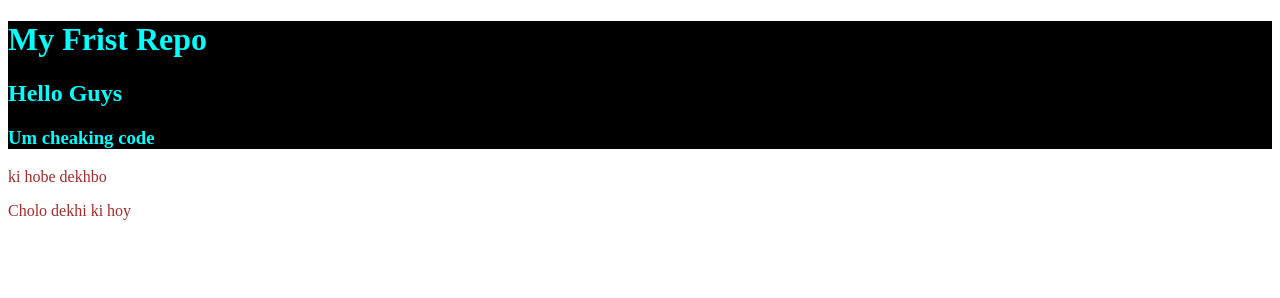
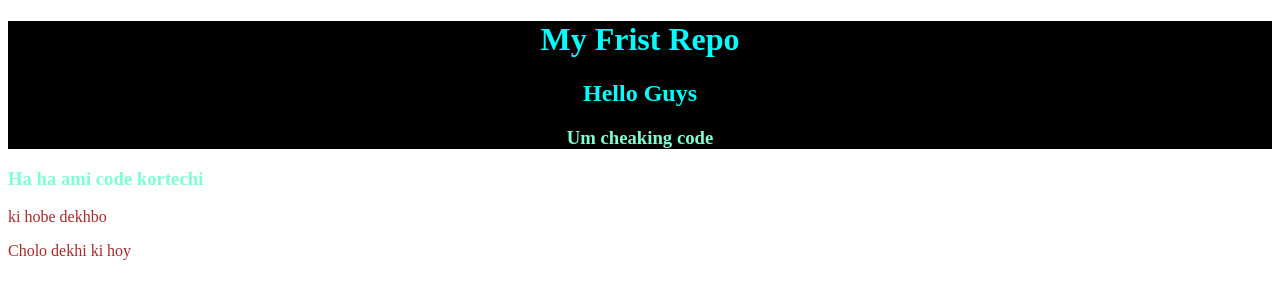
Before and after one commit to dipta3/frist-repo, a plain HTML site: page index.html in a window 1280 px wide. Drawn offline with Linux system fonts and the light colour scheme.

Commit message:
new header added

```diff
--- a/index.html
+++ b/index.html
@@ -13,6 +13,7 @@
             <h2>Hello Guys </h2>
             <h3>Um cheaking code</h3>
         </div>
+        <h3>Ha ha ami code kortechi</h3>
     <p>ki hobe dekhbo</p>
     <p>Cholo dekhi ki hoy</p>
 
--- a/style.css
+++ b/style.css
@@ -1,7 +1,11 @@
 .head{
     color: aqua;
     background-color:black;
+    text-align: center;
 }
 p{
     color: brown;
 }
+h3{
+    color: aquamarine;
+}
```
